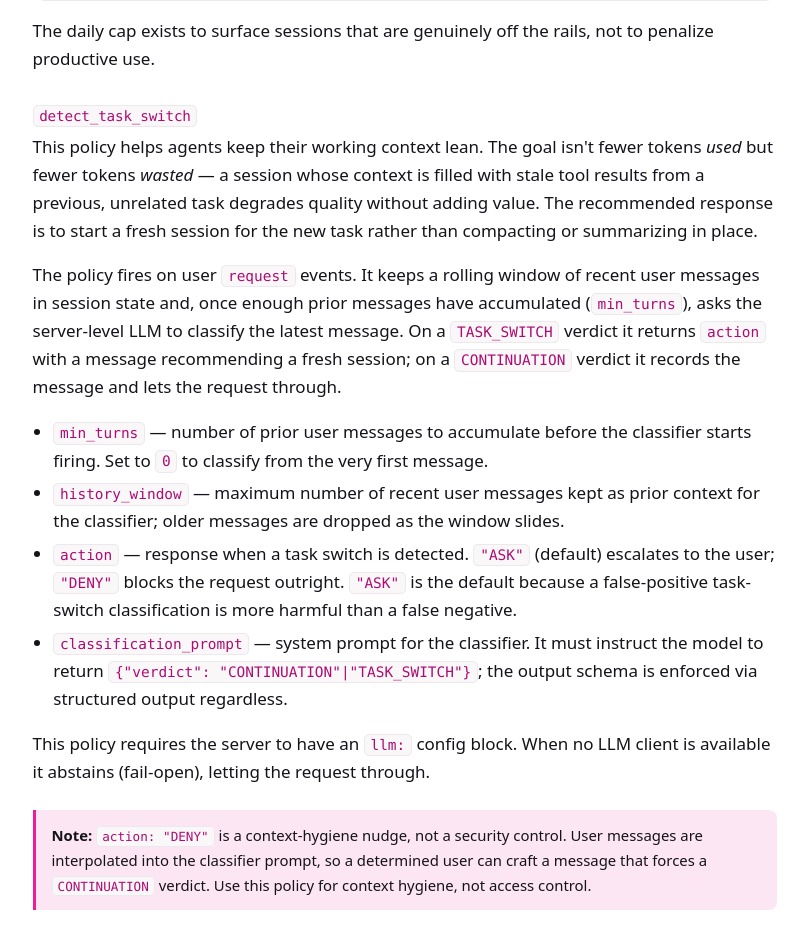
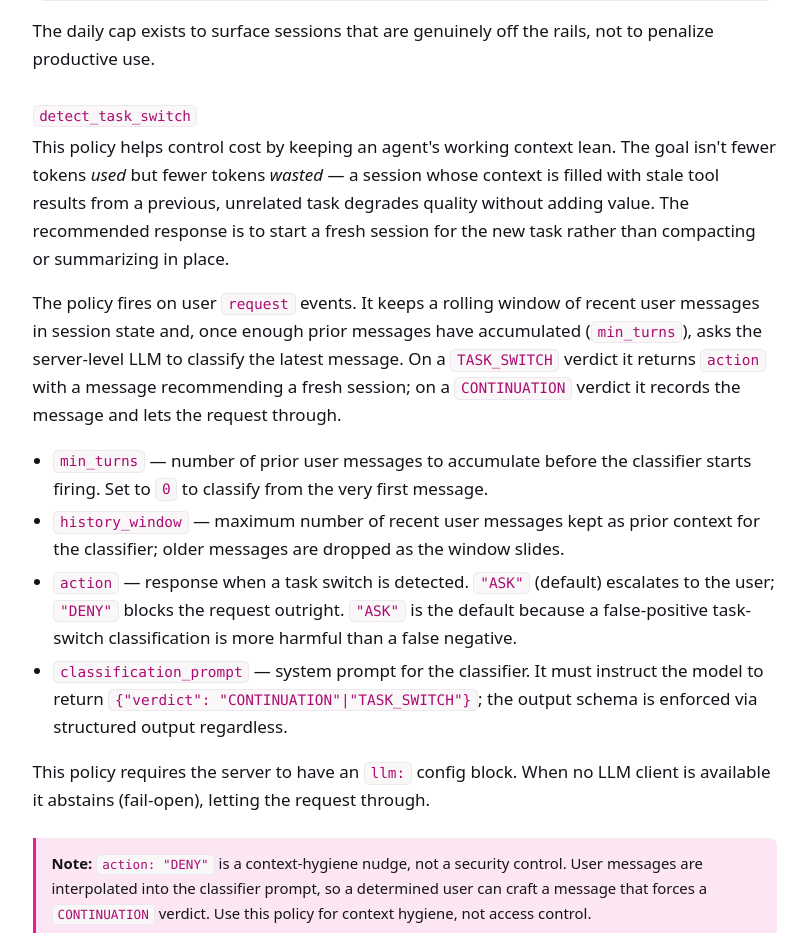
Before and after one commit to omnigent-ai/omnigent-site, a Next.js app: page /docs/policies/builtin in a window 1280 px wide. Shown: the part 3485-4418 px from the top of the page, without its empty margins (260-1068 px from the left). Built offline with nearby package versions, Linux system fonts and the light colour scheme; no server answers.

Commit message:
docs: align detect_task_switch wording with cost control

```diff
--- a/app/docs/policies/builtin/page.mdx
+++ b/app/docs/policies/builtin/page.mdx
@@ -104,7 +104,7 @@ not to penalize productive use.
 
 ### `detect_task_switch`
 
-This policy helps agents keep their working context lean. The goal isn't fewer
+This policy helps control cost by keeping an agent's working context lean. The goal isn't fewer
 tokens _used_ but fewer tokens _wasted_ — a session whose context is filled with
 stale tool results from a previous, unrelated task degrades quality without adding
 value. The recommended response is to start a fresh session for the new task
```
